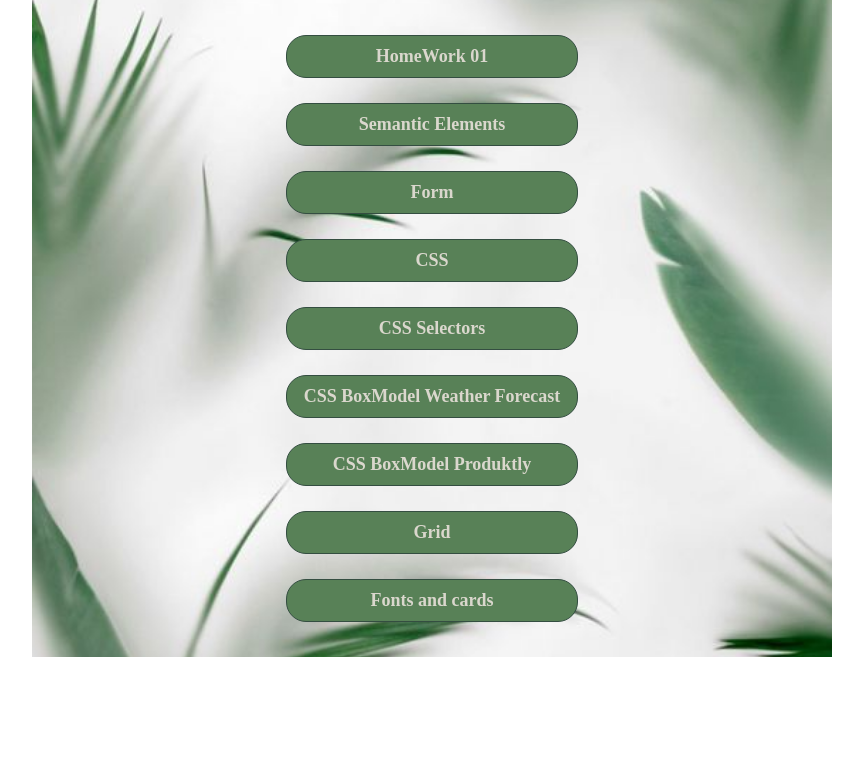
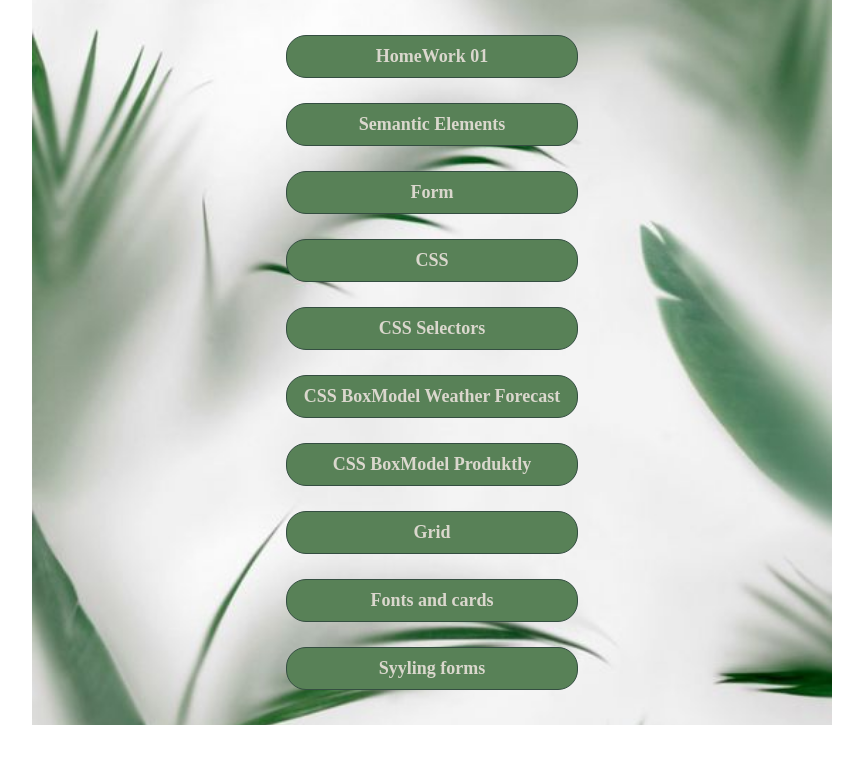
Before and after one commit to matyashelena/home--work, a plain HTML site: page index.html in a window 1280 px wide. Shown: the whole page, without its empty margins (208-1071 px from the left). Drawn offline with Linux system fonts and the light colour scheme.

Commit message:
add homeWork in root index

```diff
--- a/index.html
+++ b/index.html
@@ -46,6 +46,10 @@
         <li class="item_works">
           <a class="link_works" href="./08_Fonts/index/">Fonts and cards</a>
         </li>
+
+        <li class="item_works">
+          <a class="link_works" href="./09_Styling_forms/">Syyling forms</a>
+        </li>
       </ul>
     </nav>
   </div>
```
